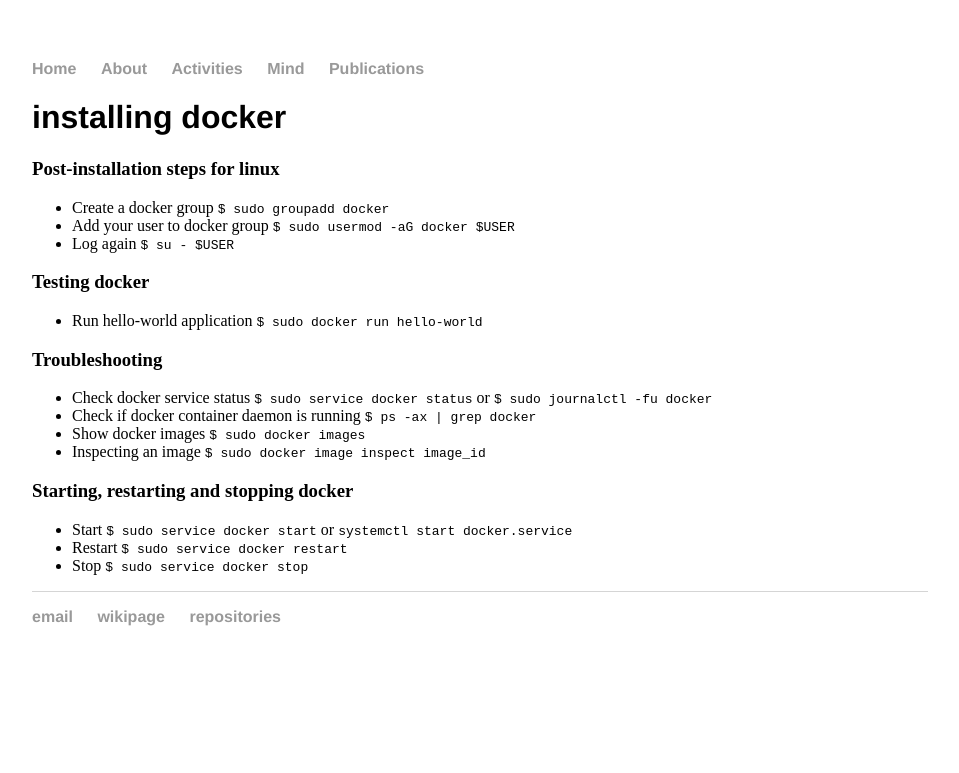
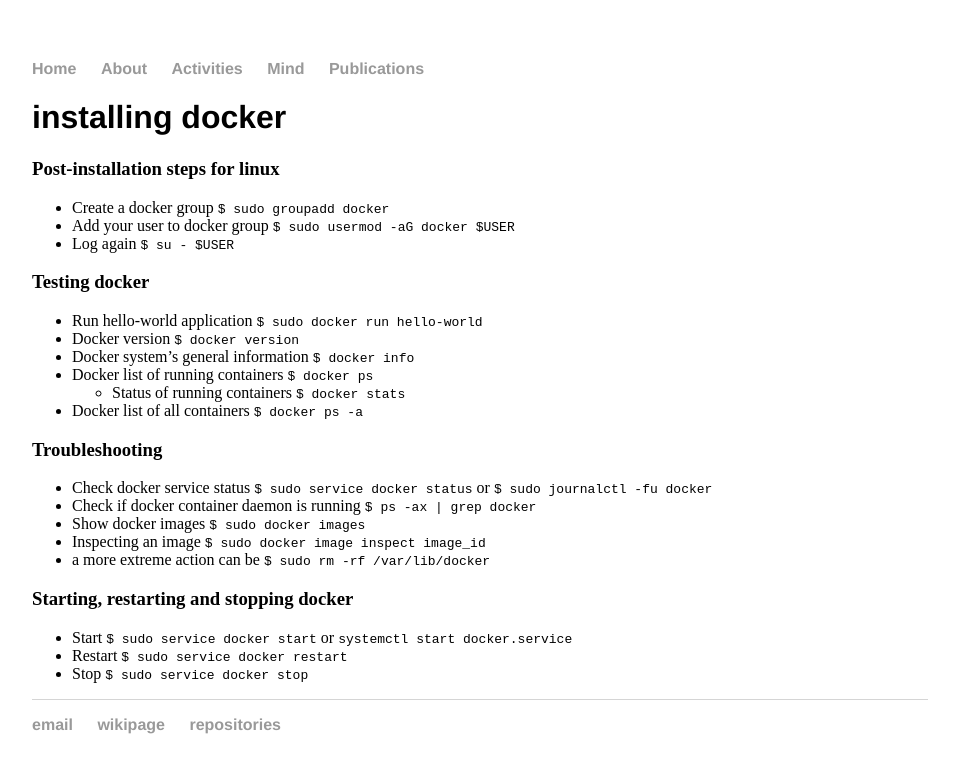
Before and after one commit to cleberjamaral/cleberjamaral.github.io, a Jekyll site: the page built from knowledge/it/containers-1/installing-docker.md, in a window 1280 px wide. Shown: the top 773 px of the page, without its empty margins (160-1119 px from the left). Built offline with Jekyll 4.4.1, drawn with Linux system fonts in a browser that asks for light colours; our own code applies the rules of GitHub Pages for plain Markdown files.

Commit message:
GitBook: [master] 59 pages modified

```diff
--- a/knowledge/it/containers-1/installing-docker.md
+++ b/knowledge/it/containers-1/installing-docker.md
@@ -9,6 +9,11 @@
 ### Testing docker
 
 * Run hello-world application `$ sudo docker run hello-world`
+* Docker version `$ docker version`
+* Docker system's general information `$ docker info`
+* Docker list of running containers `$ docker ps`
+  * Status of running containers `$ docker stats`
+* Docker list of all containers `$ docker ps -a`
 
 ### Troubleshooting
 
@@ -16,6 +21,7 @@
 * Check if docker container daemon is running `$ ps -ax | grep docker`
 * Show docker images `$ sudo docker images`
 * Inspecting an image `$ sudo docker image inspect image_id`
+* a more extreme action can be `$ sudo rm -rf /var/lib/docker`
 
 ### Starting, restarting and stopping docker
 
```
Also changed, not shown: SUMMARY.md (+1 -0 lines), knowledge/it/containers-1/deploying-node-red.md (added, +7 -0 lines).
